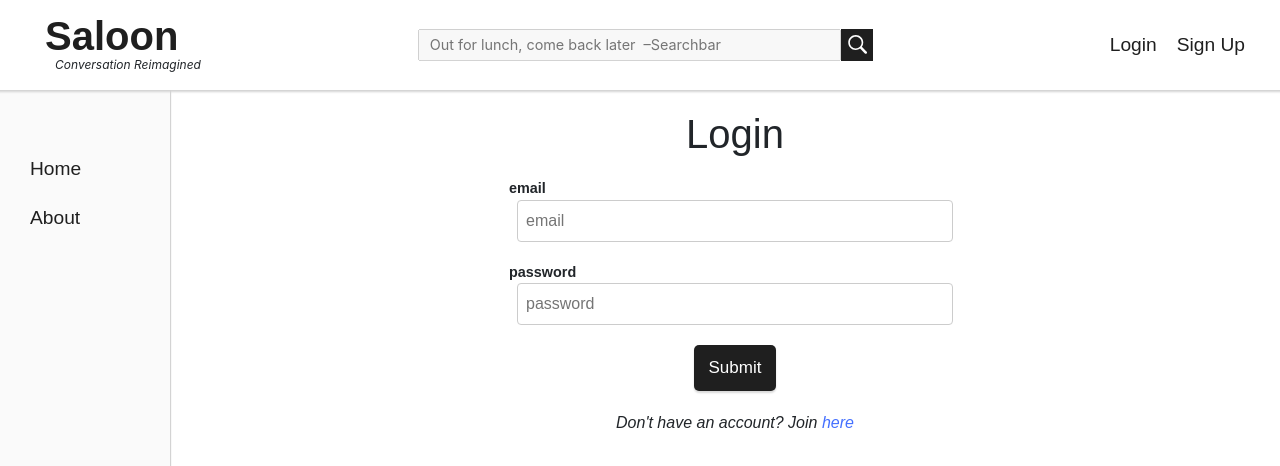
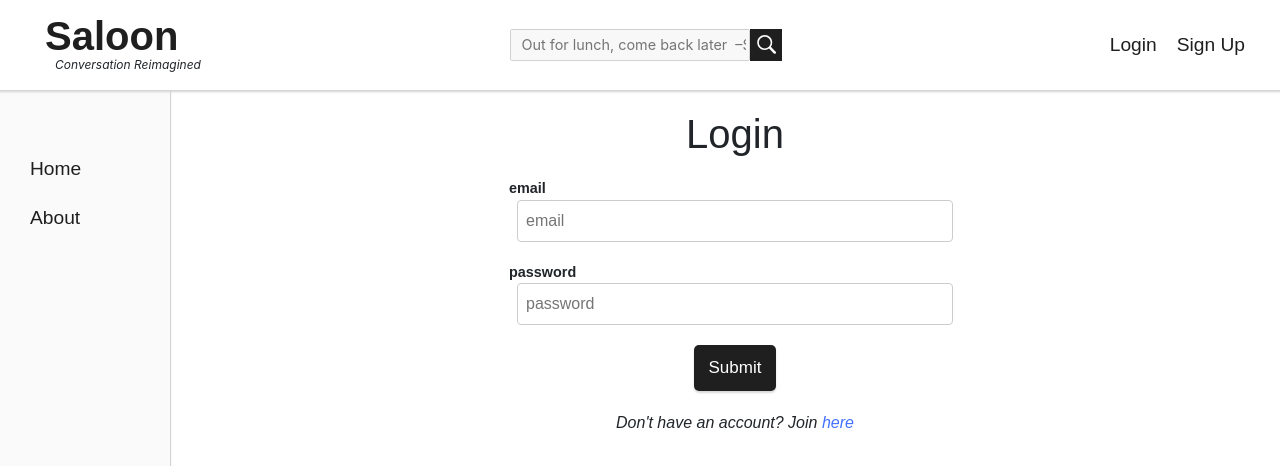
Before and after one commit to jackHedaya/saloon-client, a React (Create React App) app: page /login in a window 1280 px wide. Shown: the top 466 px of the page. Built offline with nearby package versions, Linux system fonts and the light colour scheme.

Commit message:
Topbar dynamic
for mobile, hide search and post

```diff
--- a/src/components/Header.js
+++ b/src/components/Header.js
@@ -34,12 +34,14 @@ function Header(props) {
         </Link>
         <span id="slogan">Conversation Reimagined</span>
       </span>
-      {window.innerWidth >= 500 && <Search />}
-      {isLoggedIn && window.innerWidth >= 500 && (
-        <Link to="/post" className="login-account">
-          Post
-        </Link>
-      )}
+      <div className="search">
+        <Search />
+        {isLoggedIn && (
+          <Link to="/post" className="login-account">
+            Post
+          </Link>
+        )}
+      </div>
       {isLoggedIn ? (
         <UserDropdown
           name={user?.first_name}
--- a/src/components/styles/Header.scss
+++ b/src/components/styles/Header.scss
@@ -164,6 +164,10 @@ a {
     .login-account {
       margin-right: 20px;
     }
+
+    .search {
+      display: none;
+    }
   }
 
   a {
```
